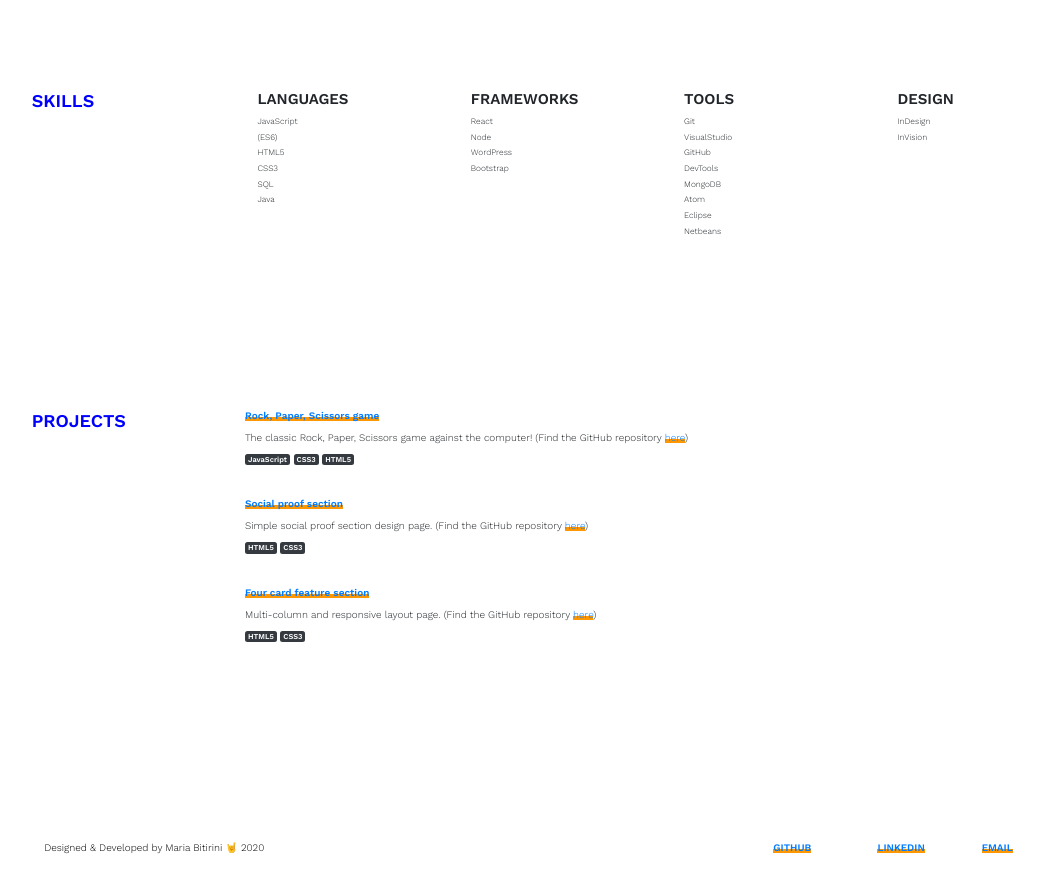
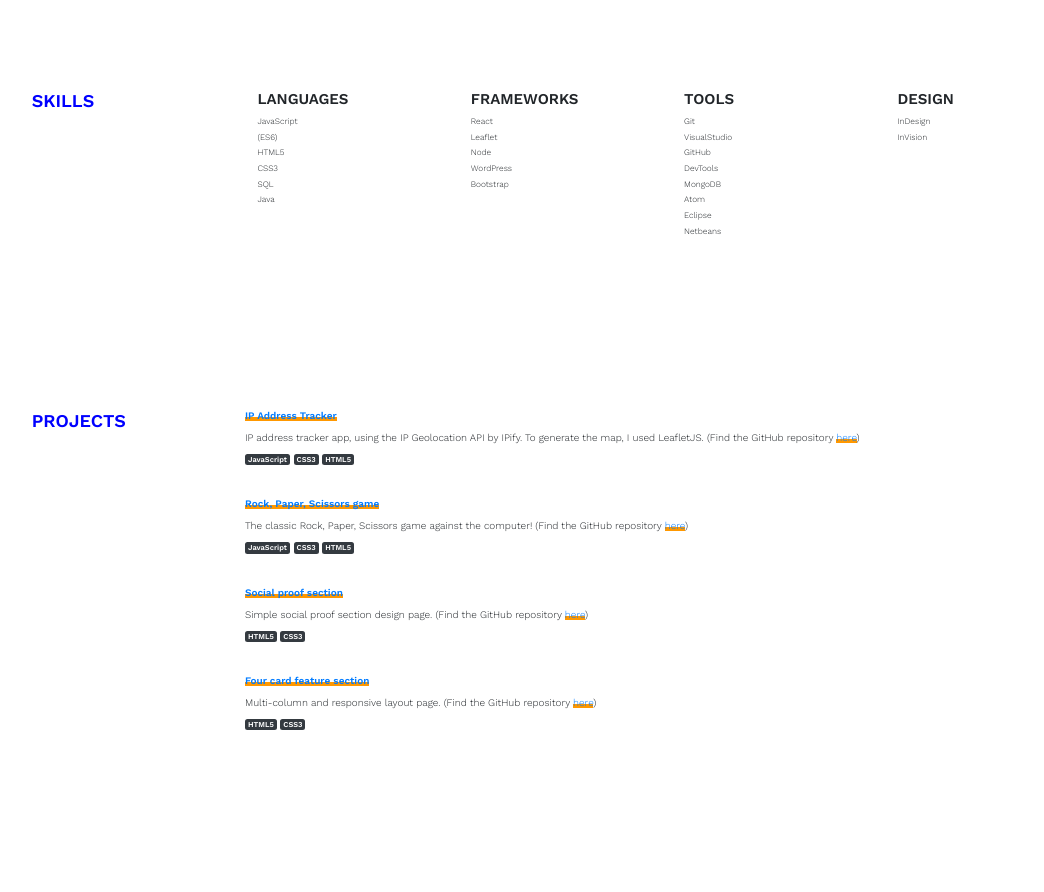
Before and after one commit to mbitirini/myPortfolio, a plain HTML site: page index.html in a window 1280 px wide. Shown: the part 740-1632 px from the top of the page, without its empty margins (90-1134 px from the left). Before the commit the page ends 1603 px from the top, so only its background shows below. Drawn offline with nearby package versions, Linux system fonts and the light colour scheme.

Commit message:
Update index.html

```diff
--- a/index.html
+++ b/index.html
@@ -106,6 +106,7 @@
                     <li class="list-group-item" id="heading" style="border: none">FRAMEWORKS</li>
                     <br><br><br><br>
                     <li class="list-group-item" style="border: none">React</li>
+                    <li class="list-group-item" style="border: none">Leaflet</li>
                     <li class="list-group-item" style="border: none">Node</li>
                     <li class="list-group-item" style="border: none">WordPress</li>
                     <li class="list-group-item" style="border: none">Bootstrap</li>
@@ -158,7 +159,16 @@
                 <h6>PROJECTS</h6> <br>
               </div>
 
+
               <div class="col-8">
+                <a href="https://fm-ip-tracker.netlify.app/" id="projectTitle" target="_blank">IP Address Tracker</a>
+                <br><br>
+                <p> IP address tracker app, using the IP Geolocation API by IPify. To generate the map, I used LeafletJS.
+                        (Find the GitHub repository <a href="https://github.com/mbitirini/ip_tracker" target="_blank">here</a>)
+                </p>
+                <span class="badge badge-dark">JavaScript</span> <span class="badge badge-dark">CSS3</span> <span class="badge badge-dark">HTML5</span>
+                <br><br><br><br>
+
                 <a href="https://rock-paper-scissors-master-chi.vercel.app/" id="projectTitle" target="_blank">Rock, Paper, Scissors game</a>
                 <br><br>
                 <p> The classic Rock, Paper, Scissors game against the computer!
```
